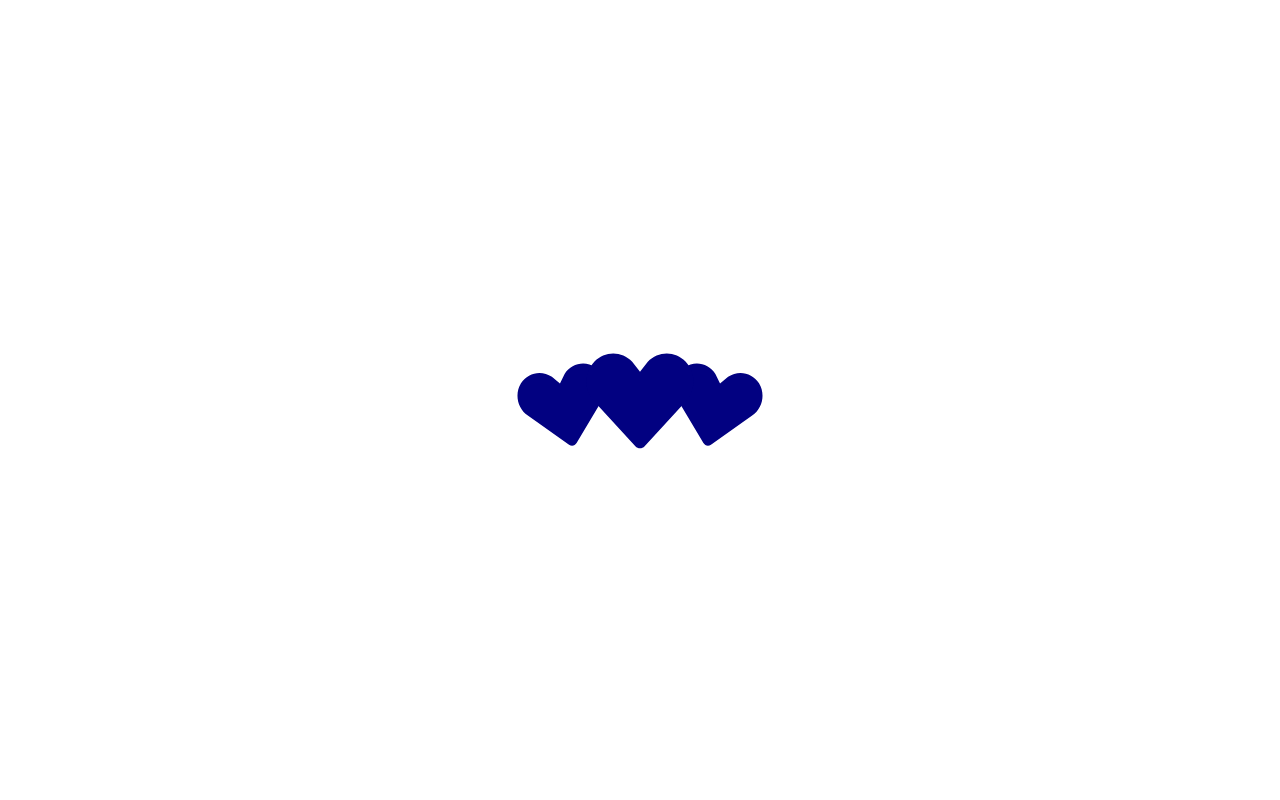
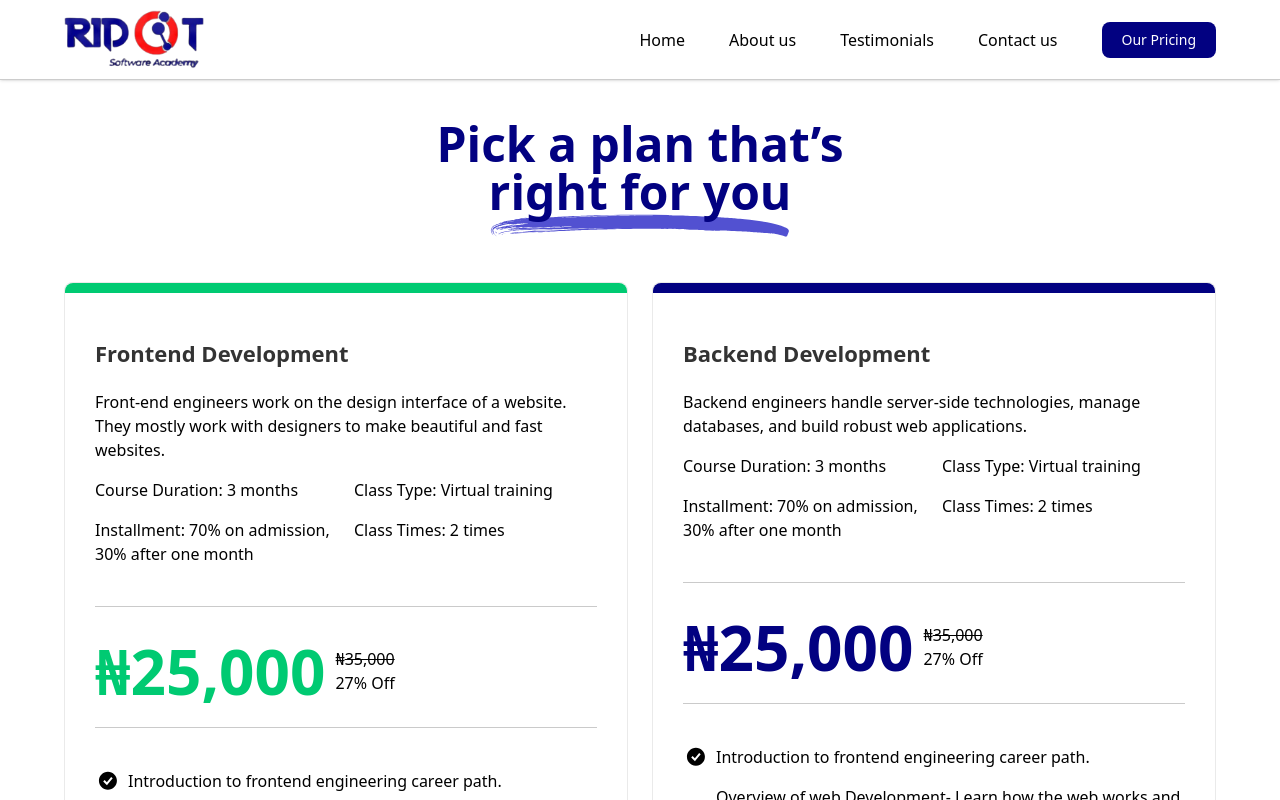
Before and after one commit to rahmlad-aramide/ridot-software-academy, a React (Vite) app: page /pricing in a window 1280 px wide. Shown: the top 800 px of the page. Built offline with nearby package versions, Linux system fonts and the light colour scheme.

Commit message:
update: added redirects file and made some updates

```diff
--- a/src/App.jsx
+++ b/src/App.jsx
@@ -6,14 +6,23 @@
 export default function App() {
   const [loading, setLoading] = useState(true);
 
+  // useEffect(() => {
+  //   const handleLoad = () => {
+  //     setLoading(false);
+  //   };
+  //   window.addEventListener("load", handleLoad);
+  //   return () => {
+  //     window.removeEventListener("load", handleLoad);
+  //   };
+  // }, []);
+
   useEffect(() => {
-    const handleLoad = () => {
+    const fetchData = async () => {
+      await new Promise(resolve => setTimeout(resolve, 1000));
       setLoading(false);
     };
-    window.addEventListener("load", handleLoad);
-    return () => {
-      window.removeEventListener("load", handleLoad);
-    };
+
+    fetchData();
   }, []);
 
   return (
--- a/src/utils/Loader/Loader.jsx
+++ b/src/utils/Loader/Loader.jsx
@@ -4,8 +4,8 @@
   return (
     <div className="flex h-fit justify-center items-center">
       <Hearts
-        height="250"
-        width="250"
+        height="150"
+        width="150"
         color={color}
         ariaLabel="hearts-loading"
         wrapperStyle={{}}
```
